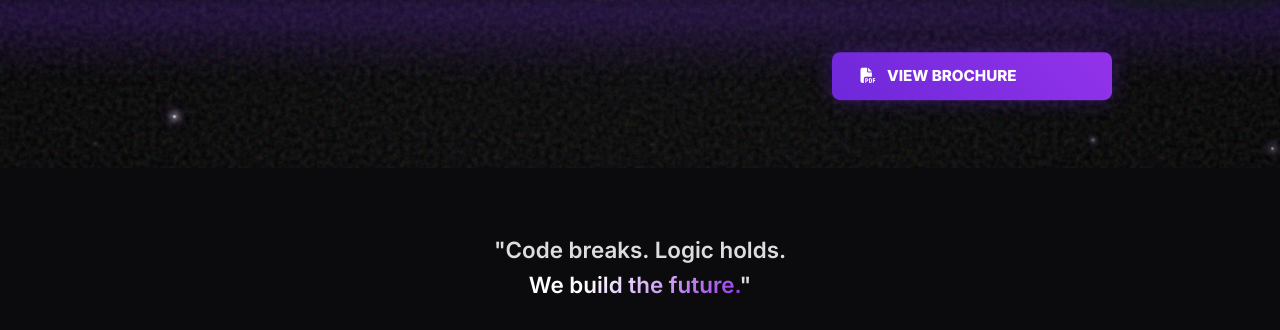
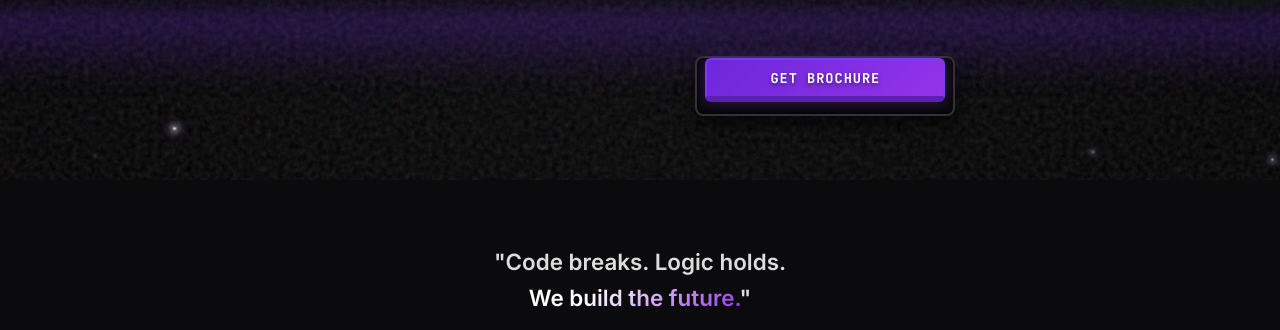
Before and after one commit to eberjohns/srishti2.6, a plain HTML site: page index.html in a window 1280 px wide. Shown: the part 767-1097 px from the top of the page. Drawn offline with Linux system fonts and the light colour scheme.

Commit message:
gave retro styling

```diff
--- a/index.html
+++ b/index.html
@@ -106,8 +106,8 @@
                     <div id="countdown"></div>
                 </div>
 
-                <a href="https://drive.google.com/file/d/1A0iO8c9Dp60kuczRPpGjn9K0TmbOhDIO/view?usp=sharing" class="btn-primary btn-brochure" style="margin-top: 2rem; max-width: 280px;">
-                    <i class="fas fa-file-pdf"></i> View Brochure
+                <a href="https://drive.google.com/file/d/1A0iO8c9Dp60kuczRPpGjn9K0TmbOhDIO/view?usp=sharing" class="btn-brochure-retro">
+                    <span class="brochure-label">GET BROCHURE</span>
                 </a>
             </div>
         </header>
--- a/style/base.css
+++ b/style/base.css
@@ -496,16 +496,71 @@ header {
     animation-play-state: paused;
 }
 
-.btn-brochure {
-    font-size: 0.95rem;
-    padding: 0.9rem 1.8rem;
-    margin-left: auto;
-    margin-right: auto;
-    gap: 0.7rem;
+/* --- RETRO BROCHURE BUTTON --- */
+.btn-brochure-retro {
+    display: inline-flex;
+    align-items: center;
+    justify-content: center;
+    margin-top: 2rem;
+
+    /* Retro mechanical button housing */
+    background: #0a0a0a;
+    border: 2px solid #333;
+    border-radius: 8px;
+    box-shadow: 0 8px 16px rgba(0, 0, 0, 0.6), inset 0 -2px 4px rgba(0, 0, 0, 0.8);
+
+    padding: 0;
+    width: 260px;
+    height: 60px;
+    cursor: pointer;
+    transition: all 0.1s;
+    position: relative;
+    text-decoration: none;
 }
 
-.btn-brochure i {
-    margin-right: 0.5rem;
+.brochure-label {
+    display: flex;
+    align-items: center;
+    justify-content: center;
+
+    /* The keycap top */
+    background: linear-gradient(135deg, #6D28D9, #9333EA);
+    border: 2px solid #7c3aed;
+    border-radius: 6px;
+    border-bottom: 6px solid #5b21b6;
+
+    width: 240px;
+    height: 44px;
+
+    font-family: 'JetBrains Mono', monospace;
+    font-weight: 800;
+    font-size: 0.85rem;
+    color: #fff;
+    text-transform: uppercase;
+    letter-spacing: 1px;
+    text-shadow: 0 2px 4px rgba(0, 0, 0, 0.5);
+
+    box-shadow: 0 0 15px rgba(109, 40, 217, 0.4);
+    transition: all 0.1s;
+    position: relative;
+    top: -6px;
+}
+
+.btn-brochure-retro:hover .brochure-label {
+    top: -8px;
+    border-bottom: 6px solid #5b21b6;
+    box-shadow: 0 0 25px rgba(109, 40, 217, 0.6);
+    transform: translateY(-1px);
+}
+
+.btn-brochure-retro:active {
+    box-shadow: 0 4px 8px rgba(0, 0, 0, 0.6), inset 0 -1px 2px rgba(0, 0, 0, 0.8);
+}
+
+.btn-brochure-retro:active .brochure-label {
+    top: 2px;
+    border-bottom: 2px solid #5b21b6;
+    box-shadow: 0 0 15px rgba(109, 40, 217, 0.4);
 }
 
 .footer-social-link {
```
